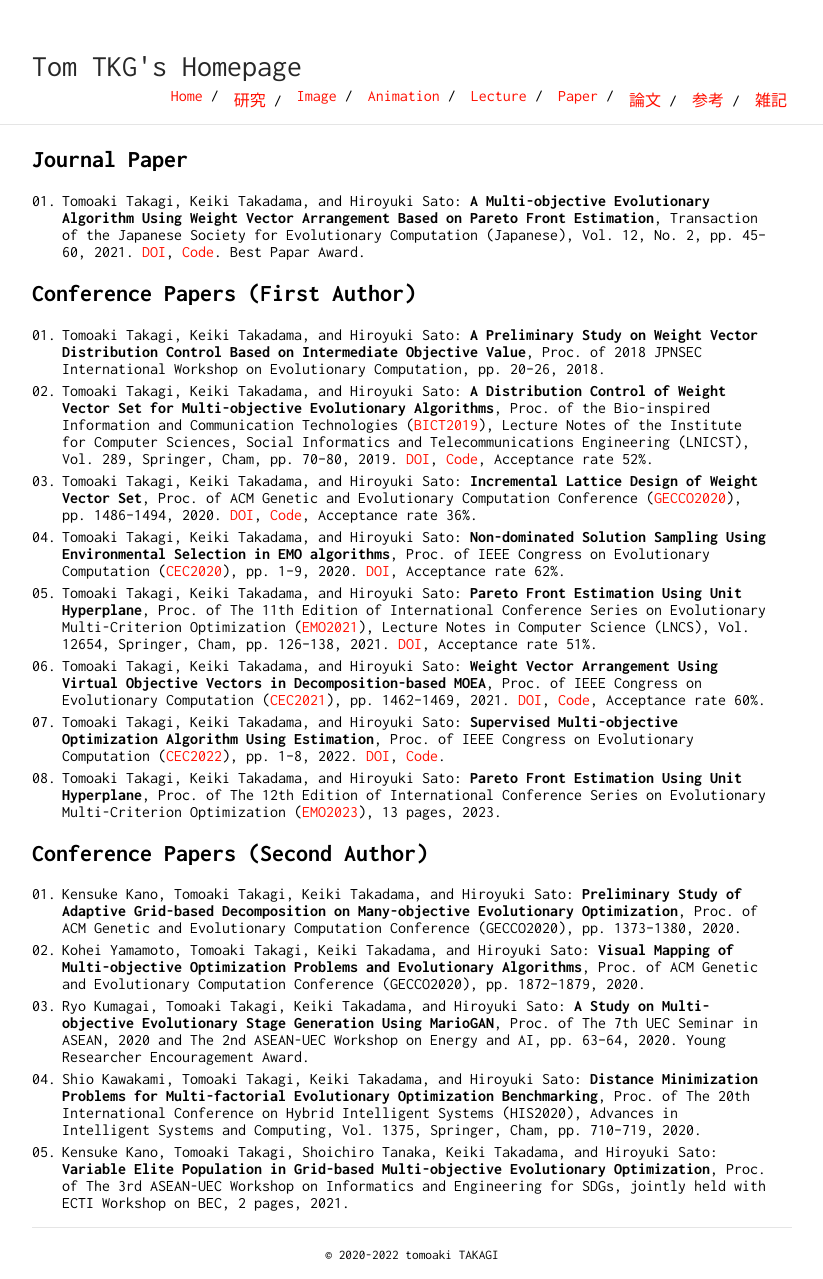
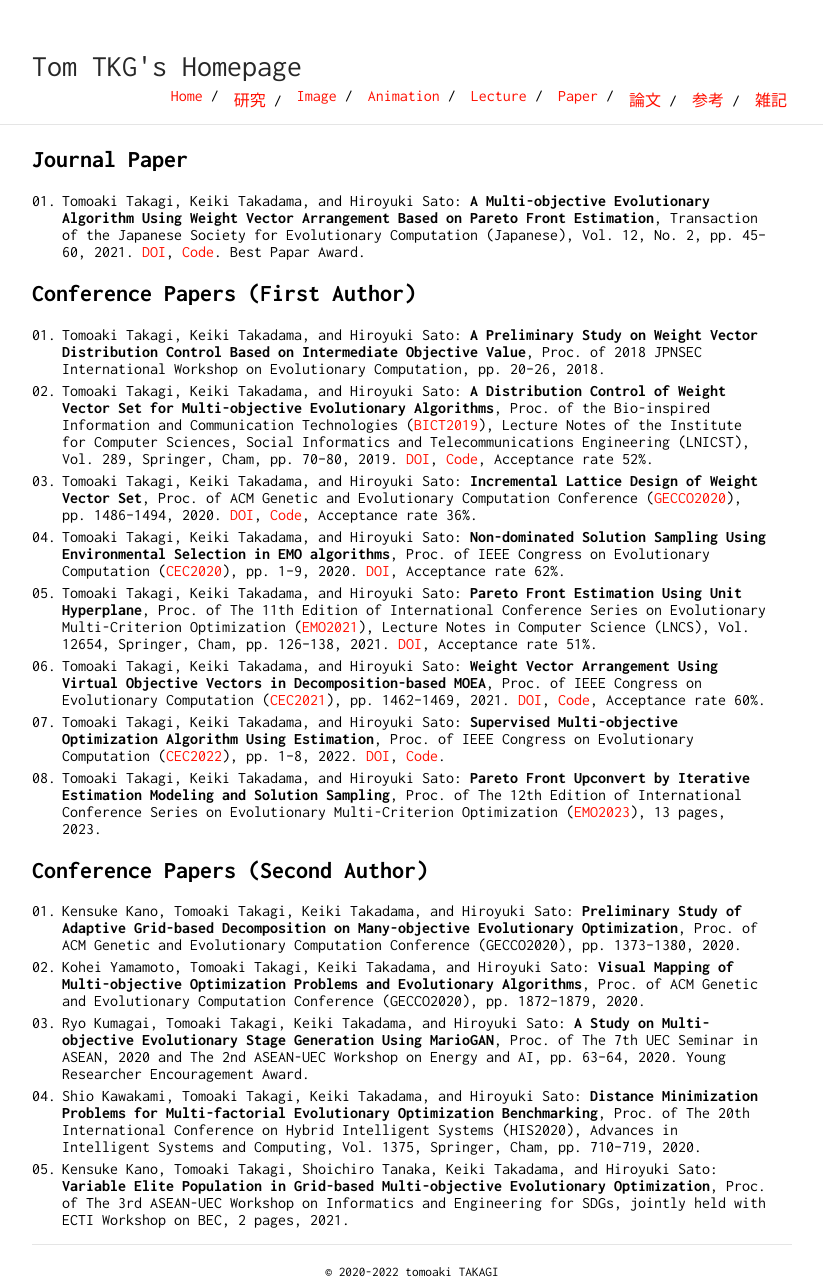
Before and after one commit to tomtkg/tomtkg.github.io, a Jekyll site: the page built from paper.md, in a window 1280 px wide. Shown: the whole page, without its empty margins (228-1051 px from the left). Built offline with Jekyll 4.4.1, drawn with Linux system fonts in a browser that asks for light colours.

Commit message:
Update paper.md

```diff
--- a/paper.md
+++ b/paper.md
@@ -14,7 +14,7 @@ title: Tom TKG's Homepage
 1. Tomoaki Takagi, Keiki Takadama, and Hiroyuki Sato: **Pareto Front Estimation Using Unit Hyperplane**, Proc. of The 11th Edition of International Conference Series on Evolutionary Multi-Criterion Optimization ([EMO2021](https://emo2021.org){:target="_blank"}), Lecture Notes in Computer Science (LNCS), Vol. 12654, Springer, Cham, pp. 126--138, 2021. [DOI](https://doi.org/10.1007/978-3-030-72062-9_11){:target="_blank"}, Acceptance rate 51%.
 1. Tomoaki Takagi, Keiki Takadama, and Hiroyuki Sato: **Weight Vector Arrangement Using Virtual Objective Vectors in Decomposition-based MOEA**, Proc. of IEEE Congress on Evolutionary Computation ([CEC2021](https://cec2021.mini.pw.edu.pl){:target="_blank"}), pp. 1462--1469, 2021. [DOI](https://doi.org/10.1109/CEC45853.2021.9504954){:target="_blank"}, [Code](https://github.com/tomtkg/MOEA-D-VOV){:target="_blank"}, Acceptance rate 60%.
 1. Tomoaki Takagi, Keiki Takadama, and Hiroyuki Sato: **Supervised Multi-objective Optimization Algorithm Using Estimation**, Proc. of IEEE Congress on Evolutionary Computation ([CEC2022](https://wcci2022.org){:target="_blank"}), pp. 1--8, 2022. [DOI](https://doi.org/10.1109/CEC55065.2022.9870375){:target="_blank"}, [Code](https://github.com/tomtkg/SMOA){:target="_blank"}.
-1. Tomoaki Takagi, Keiki Takadama, and Hiroyuki Sato: **Pareto Front Estimation Using Unit Hyperplane**, Proc. of The 12th Edition of International Conference Series on Evolutionary Multi-Criterion Optimization ([EMO2023](https://emo2023.liacs.leidenuniv.nl){:target="_blank"}), 13 pages, 2023.
+1. Tomoaki Takagi, Keiki Takadama, and Hiroyuki Sato: **Pareto Front Upconvert by Iterative Estimation Modeling and Solution Sampling**, Proc. of The 12th Edition of International Conference Series on Evolutionary Multi-Criterion Optimization ([EMO2023](https://emo2023.liacs.leidenuniv.nl){:target="_blank"}), 13 pages, 2023.
 
 ## Conference Papers (Second Author)
 1. Kensuke Kano, Tomoaki Takagi, Keiki Takadama, and Hiroyuki Sato: **Preliminary Study of Adaptive Grid-based Decomposition on Many-objective Evolutionary Optimization**, Proc. of ACM Genetic and Evolutionary Computation Conference (GECCO2020), pp. 1373--1380, 2020.
```
